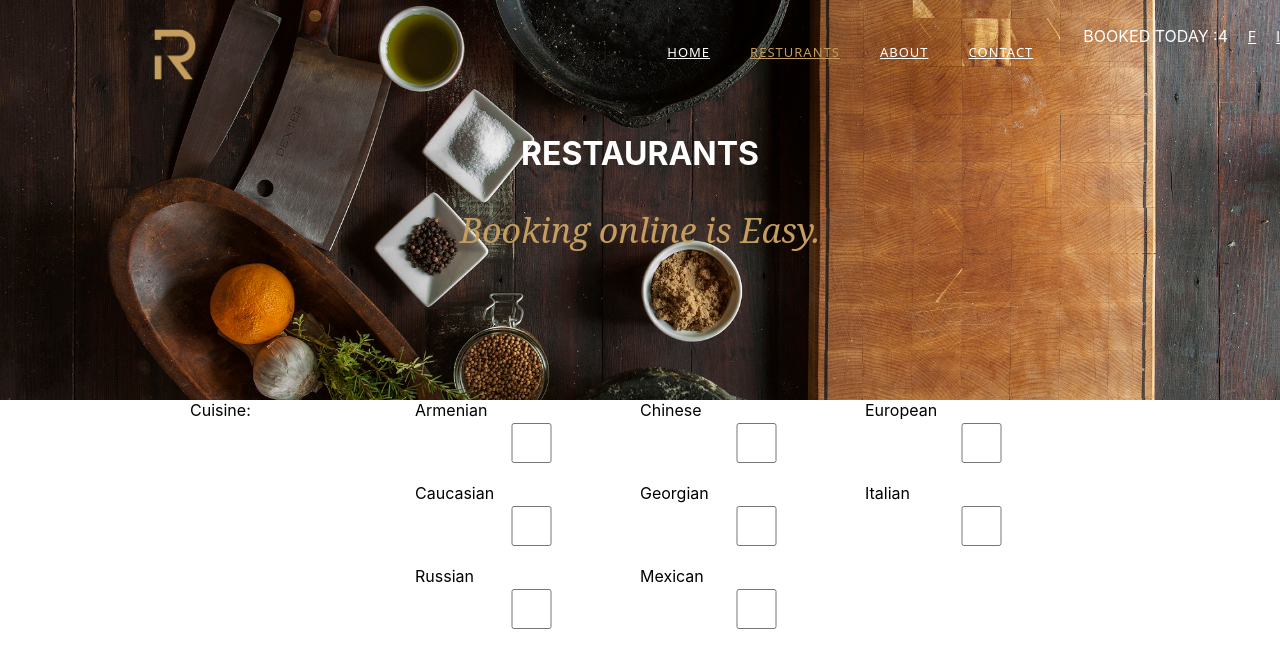
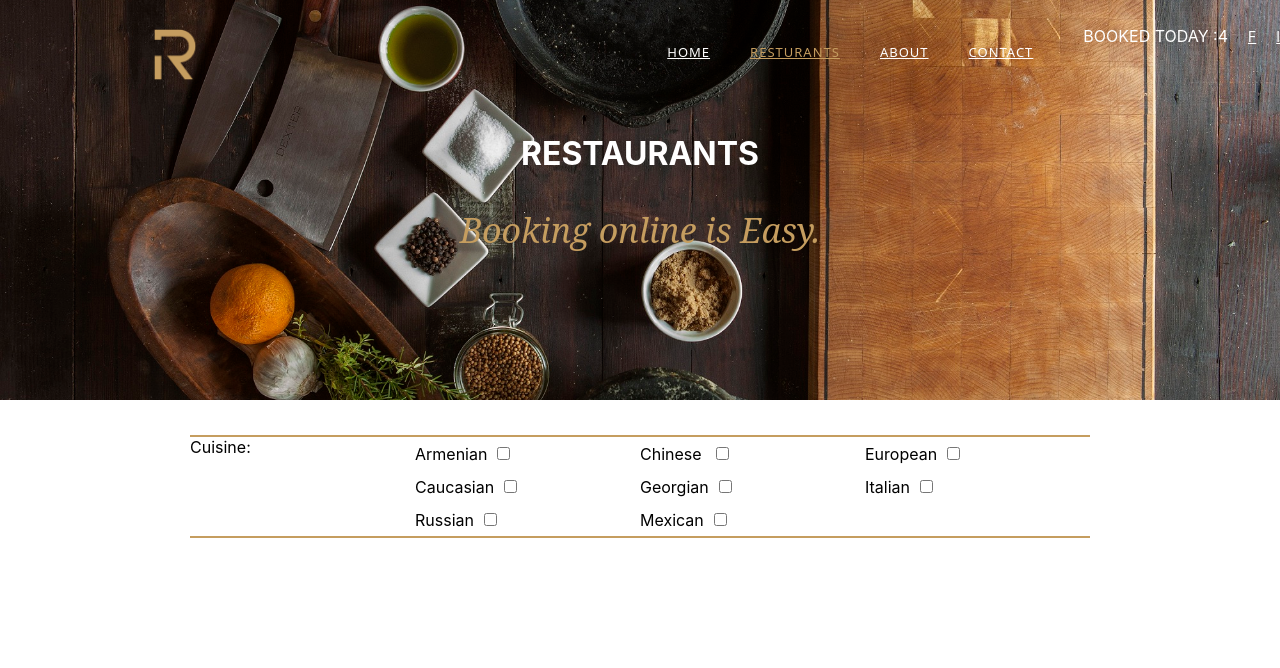
Before and after one commit to taron0/reserve-table, a React (Create React App) app: page /restaurants in a window 1280 px wide. Shown: the top 668 px of the page. Built offline with nearby package versions, Linux system fonts and the light colour scheme.

Commit message:
add filtration in new pages

```diff
--- a/src/components/home/Home.css
+++ b/src/components/home/Home.css
@@ -45,42 +45,42 @@
 .b-dec {
     bottom:-70px;
 }
-/*.half-circle {*/
-/*    width: 100px;*/
-/*    height: 50px;*/
-/*    border-bottom-left-radius: 200px;*/
-/*    border-bottom-right-radius: 200px;*/
-/*    border: 5px solid #C59D5F;*/
-/*    border-top: 0 !important;*/
-/*    position:relative;*/
-/*    -webkit-box-sizing: border-box;*/
-/*    -moz-box-sizing: border-box;*/
-/*    box-sizing: border-box;*/
-/*    text-align: center;*/
-/*    margin: 0 auto;*/
-/*}*/
-/*.half-circle:before {*/
-/*        content:'\f005';*/
-/*    content:'\f111';*/
-/*    position:absolute;*/
-/*    top:50%;*/
-/*    left:50%;*/
-/*    width:20px;*/
-/*    height:20px;*/
-/*    font-family: FontAwesome;*/
-/* */
-/*    font-style: normal;*/
-/*    font-weight: normal;*/
-/*    text-decoration: inherit;*/
-/*    margin-top:-15px;*/
-/*    margin-left:-10px;*/
-/*    color:#C59D5F;*/
-/*    font-size:12px;*/
+.half-circle {
+    width: 100px;
+    height: 50px;
+    border-bottom-left-radius: 200px;
+    border-bottom-right-radius: 200px;
+    border: 5px solid #C59D5F;
+    border-top: 0 !important;
+    position:relative;
+    -webkit-box-sizing: border-box;
+    -moz-box-sizing: border-box;
+    box-sizing: border-box;
+    text-align: center;
+    margin: 0 auto;
+}
+.half-circle:before {
+        content:'\f005';
+    content:'\f111';
+    position:absolute;
+    top:50%;
+    left:50%;
+    width:20px;
+    height:20px;
+    font-family: FontAwesome;
 
-/*}*/
-/*html[lang='hy'] .half-circle:before {
+    font-style: normal;
+    font-weight: normal;
+    text-decoration: inherit;
+    margin-top:-15px;
+    margin-left:-10px;
+    color:#C59D5F;
+    font-size:12px;
+
+}
+html[lang='hy'] .half-circle:before {
     font-family: 'Noto Sans Armenian', sans-serif;
-}*/
+}
 .hero-title h3 {
     font-size:40px;
     letter-spacing:2px;
--- a/src/components/home/Home.js
+++ b/src/components/home/Home.js
@@ -9,6 +9,7 @@ const Home = () => {
     return (
 
         <>
+
             <div className={'wrapper'} style={{backgroundImage: `url(${backg})`}}>
                 <Header/>
                 <div className={'hero-title-holder'}>
@@ -23,8 +24,8 @@ const Home = () => {
                                 className={'border-span'}></span>
                             </div>
 
-                        <div  className={'btn-book'}>
-                          <Link to={'/restaurants'} ><Button context={'Book Now'}/> </Link>
+                            <div className={'btn-book'}>
+                                <Link to={'/restaurants'}><Button context={'Book Now'}/> </Link>
                             </div>
                         </div>
 
@@ -35,7 +36,6 @@ const Home = () => {
             </div>
         </>
 
-
     )
 }
 
--- a/src/components/pages/restaurants/Restaurants.js
+++ b/src/components/pages/restaurants/Restaurants.js
@@ -3,6 +3,7 @@ import imgContact from "../../../assets/cover-image.jpg";
 import Header from "../../header/Header";
 import './restaurants.css'
 import Input from "../../shared/input/Input";
+import Checkbox from "../../shared/checkbox/Checkbox";
 
 
 const Restaurants = () => {
@@ -24,56 +25,56 @@ const Restaurants = () => {
                     <div>
                         <span>Armenian</span>
                         <span>
-                            <Input type="checkbox" name='Armenian' className={'checkbox'}/>
+                            <Checkbox name='Armenian' />
                         </span>
 
                     </div>
                   <div>
                       <span>Chinese </span>
                       <span>
-                             <Input type="checkbox" name='Chinese' className={'checkbox'}/>
+                             <Checkbox name='Chinese' />
                       </span>
 
                   </div>
                     <div>
                         <span>European</span>
                         <span>
-                            <Input type="checkbox" name=' European' className={'checkbox'}/>
+                            <Checkbox  name=' European' />
                         </span>
 
                     </div>
                     <div>
                         <span>Caucasian</span>
                         <span>
-                              <Input type="checkbox" name=' Caucasian' className={'checkbox'}/>
+                              <Checkbox  name=' Caucasian' />
                         </span>
 
                     </div>
                     <div>
                         <span> Georgian</span>
                         <span>
-                              <Input type="checkbox" name=' Georgian' className={'checkbox'}/>
+                              <Checkbox name=' Georgian' />
                         </span>
 
                     </div>
                     <div>
                         <span>Italian</span>
                         <span>
-                            <Input type="checkbox" name='Italian' className={'checkbox'}/>
+                            <Checkbox name='Italian' />
                         </span>
 
                     </div>
                     <div>
                         <span> Russian</span>
                         <span>
-                             <Input type="checkbox" name=' Russian' className={'checkbox'}/>
+                             <Checkbox  name=' Russian' />
                         </span>
 
                     </div>
                     <div>
                         <span>Mexican</span>
                         <span>
-                             <Input type="checkbox" name=' Mexican' className={'checkbox'}/>
+                             <Checkbox name=' Mexican'/>
                         </span>
 
                     </div>
--- a/src/components/pages/restaurants/restaurants.css
+++ b/src/components/pages/restaurants/restaurants.css
@@ -11,6 +11,10 @@
     grid-template-columns: 1fr 3fr;
     width: 900px;
     margin: 0 auto;
+    margin-top: 35px;
+    margin-bottom: 25px;
+    border-top: 2px solid #C59D5F;
+    border-bottom: 2px solid #C59D5F;
 }
 
 .countries {
@@ -20,6 +24,8 @@
 }
 
 .checkbox {
-    padding: 0;
-    height: 10px;
+    width: 25px !important;
+    height: 25px !important;
+    border-radius: 5px !important;
+
 }
--- /dev/null
+++ b/src/components/shared/checkbox/Checkbox.css
@@ -0,0 +1,4 @@
+.checkbox-input {
+   margin: 10px;
+    padding: 5px;
+}
--- /dev/null
+++ b/src/components/shared/checkbox/Checkbox.js
@@ -0,0 +1,24 @@
+import React from 'react'
+import './Checkbox.css'
+
+const Checkbox = ({ value, name, onChange }) => {
+
+    return (
+        <>
+            <span className={'input-checkbox'}>
+
+                <input
+                    type={'checkbox'}
+
+                    name={name}
+                    className={'checkbox-input'}
+                    value={value}
+                    onChange={onChange}
+                />
+
+              </span>
+        </>
+    )
+
+}
+export default Checkbox
```
Lines whose indentation alone changed are shown as unchanged.
